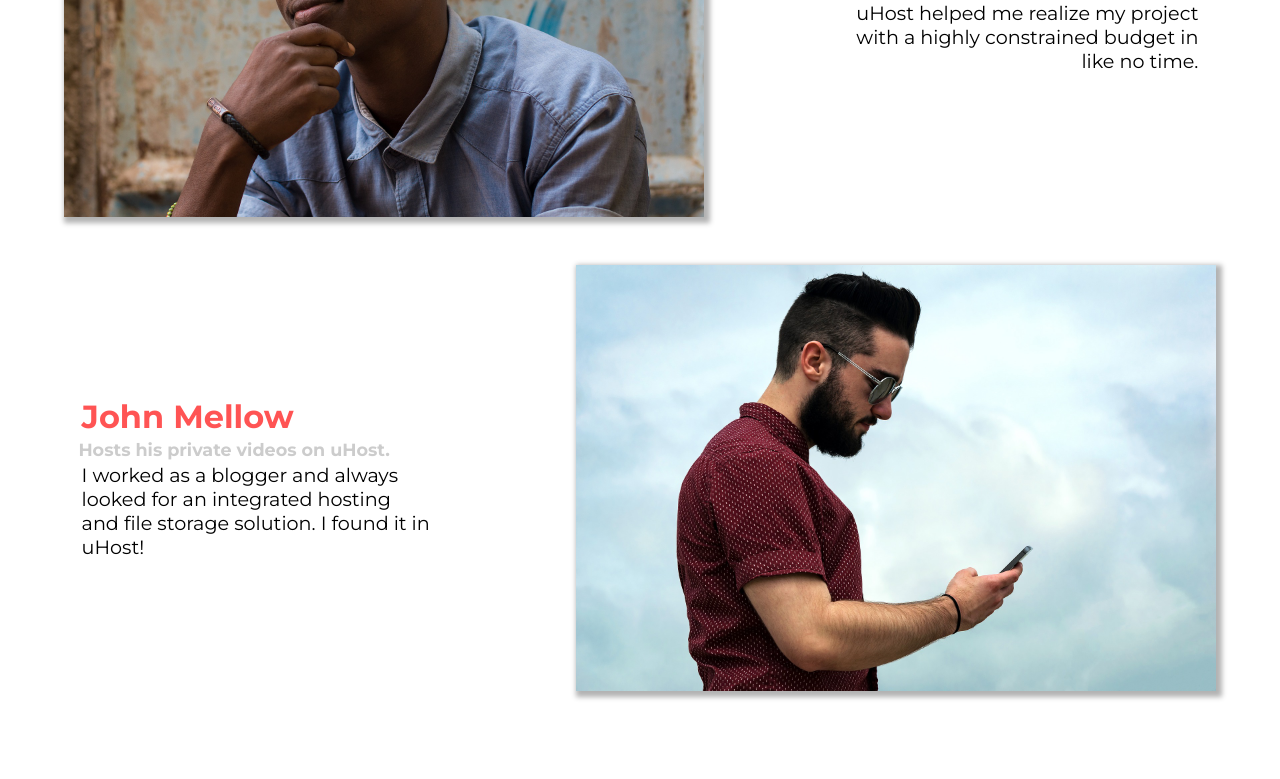
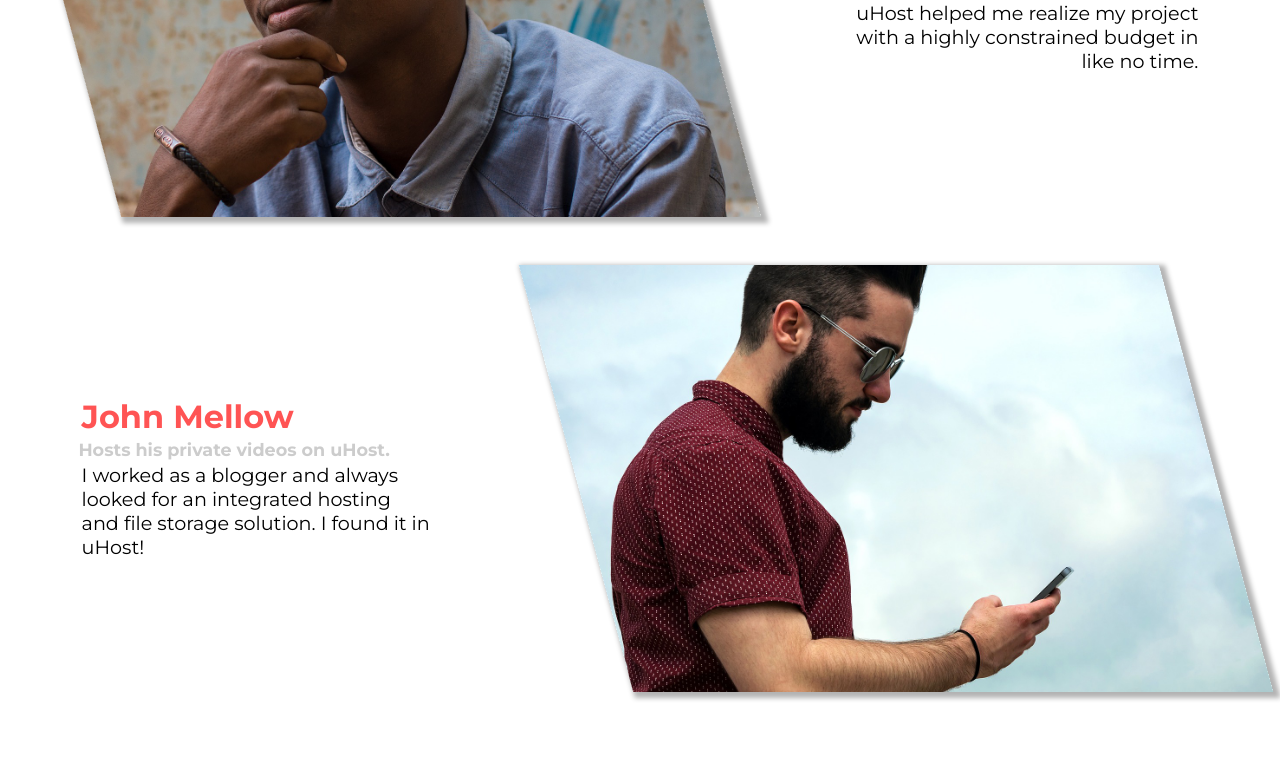
Before and after one commit to omallek07/css-mock-business, a plain HTML site: page customers/index.html in a window 1280 px wide. Shown: the part 354-1133 px from the top of the page. Drawn offline with Linux system fonts and the light colour scheme.

Commit message:
adds skew and scale to customer images

```diff
--- a/customers/customers.css
+++ b/customers/customers.css
@@ -7,14 +7,17 @@
 }
 
 .testimonial__image-container {
-  width: 100%;
+  width: 60%;
   max-width: 40rem;
   box-shadow: 3px 3px 5px 3px rgba(0, 0, 0, 0.3);
+  transform: skew(15deg);
+  overflow: hidden;
 }
 
 .testimonial__image {
   width: 100%;
   vertical-align: top;
+  transform: skew(-15deg) scale(1.3);
 }
 
 .testimonial__info {
```
Also changed, not shown: packages/packages.css (+6 -1 lines).
